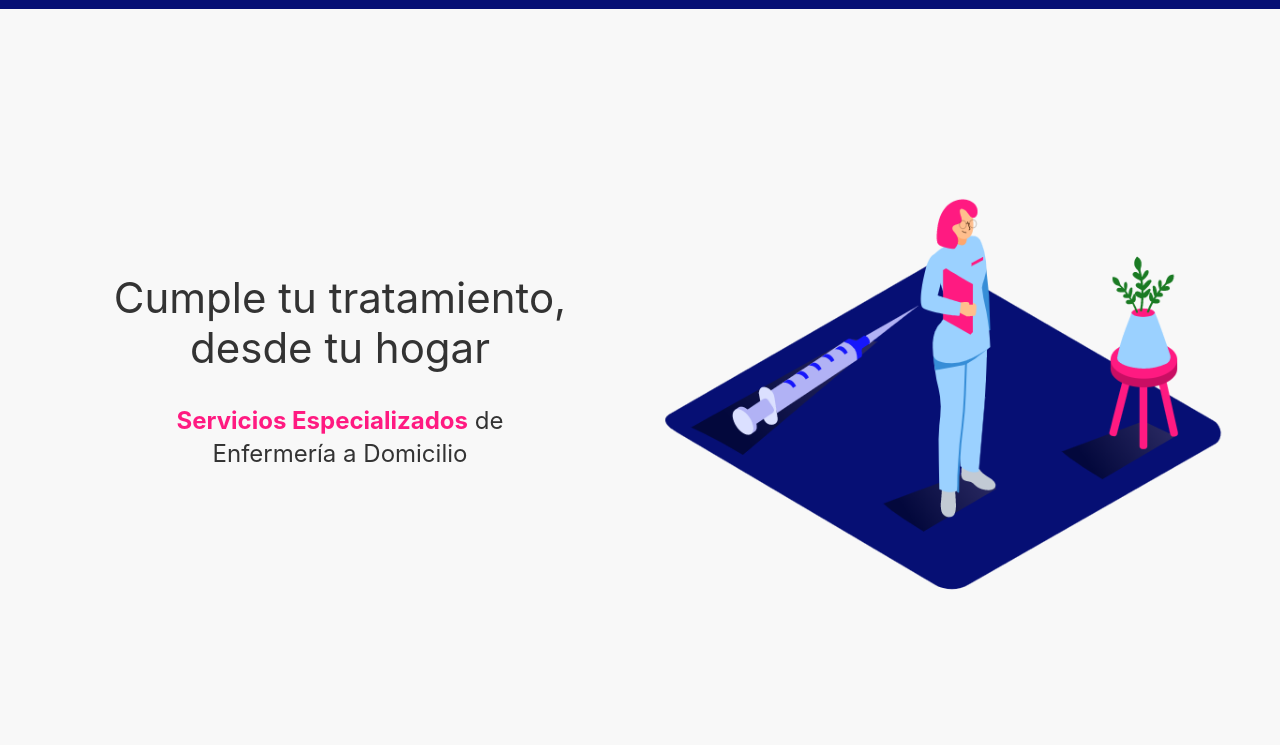
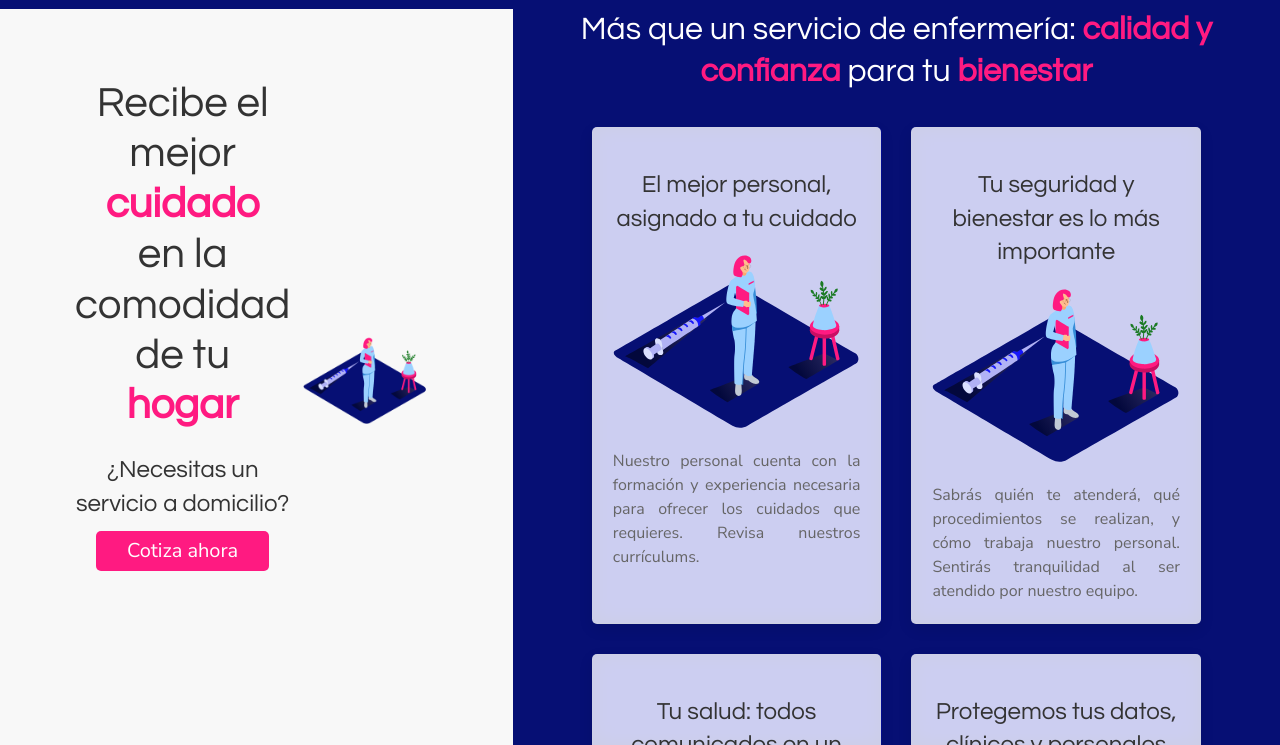
Before and after one commit to angelmc32/eio-website, a Gatsby site: page / in a window 1280 px wide. Shown: the part 55-800 px from the top of the page. Built offline with nearby package versions, Linux system fonts and the light colour scheme; Gatsby itself is replaced by a stand-in of ours.

Commit message:
:construction: Modified Hero section styles, added Benefits to landing page. WiP

```diff
--- /dev/null
+++ b/src/components/index/Benefits.js
@@ -0,0 +1,196 @@
+import React from "react";
+import styled from "styled-components";
+import { StaticImage } from "gatsby-plugin-image";
+
+const Benefits = () => {
+  return (
+    <BenefitsContainer className="uk-section">
+      <h2>
+        Más que un servicio de enfermería:{" "}
+        <span className="uk-text-pink uk-text-bold">calidad y confianza</span>{" "}
+        para tu <span className="uk-text-pink uk-text-bold">bienestar</span>{" "}
+      </h2>
+      <div className="grid-container">
+        <div className="uk-padding-small card-1">
+          <BenefitsCard className="uk-card uk-card-default uk-card-body">
+            <h3>El mejor personal, asignado a tu cuidado</h3>
+            <div className="uk-margin-bottom">
+              <StaticImage
+                src="../../images/nurse-isometric-pink.svg"
+                alt="Te ayudamos a conocer el universo de las inversiones"
+              />
+            </div>
+            <p>
+              Nuestro personal cuenta con la formación y experiencia necesaria
+              para ofrecer los cuidados que requieres. Revisa nuestros
+              currículums.
+            </p>
+          </BenefitsCard>
+        </div>
+        <div className="uk-padding-small card-2">
+          <BenefitsCard className="uk-card uk-card-default uk-card-body">
+            <h3>Tu seguridad y bienestar es lo más importante</h3>
+            <div className="uk-margin-bottom">
+              <StaticImage
+                src="../../images/nurse-isometric-pink.svg"
+                alt="Te ayudamos a conocer el universo de las inversiones"
+              />
+            </div>
+            <p>
+              Sabrás quién te atenderá, qué procedimientos se realizan, y cómo
+              trabaja nuestro personal. Sentirás tranquilidad al ser atendido
+              por nuestro equipo.
+            </p>
+          </BenefitsCard>
+        </div>
+        <div className="uk-padding-small card-3">
+          <BenefitsCard className="uk-card uk-card-default uk-card-body">
+            <h3>Tu salud: todos comunicados en un mismo canal</h3>
+            <div className="uk-margin-bottom">
+              <StaticImage
+                src="../../images/nurse-isometric-pink.svg"
+                alt="Te ayudamos a conocer el universo de las inversiones"
+              />
+            </div>
+            <p>
+              Conectamos a todo el equipo de cuidado: Involucramos a tu médico
+              en las indicaciones, actualizaciones y reportes diarios. No más
+              confusiones.
+            </p>
+          </BenefitsCard>
+        </div>
+        <div className="uk-padding-small card-4">
+          <BenefitsCard className="uk-card uk-card-default uk-card-body">
+            <h3>Protegemos tus datos, clínicos y personales </h3>
+            <div className="uk-margin-bottom">
+              <StaticImage
+                src="../../images/nurse-isometric-pink.svg"
+                alt="Te ayudamos a conocer el universo de las inversiones"
+              />
+            </div>
+            <p>
+              Creemos firmemente en la privacidad. Vamos más allá de las
+              regulaciones nacionales. Descubre las legislaciones
+              internacionales que adoptamos.
+            </p>
+          </BenefitsCard>
+        </div>
+      </div>
+    </BenefitsContainer>
+  );
+};
+
+const BenefitsContainer = styled.div`
+  min-height: calc(100vh - 64px);
+  display: flex !important;
+  flex-direction: column;
+  align-items: center;
+  background: #060f74;
+  color: #ffffff;
+  text-align: center;
+  padding: 0 5%;
+  h2 {
+    color: #ffffff !important;
+  }
+  .grid-container > * {
+    margin-bottom: 20px;
+  }
+
+  @media only screen and (min-width: 768px) and (max-width: 1365px) {
+    .grid-container {
+      display: grid;
+      grid-template-columns: repeat(2, 1fr);
+      grid-template-rows: repeat(2, 1fr);
+      grid-column-gap: 0px;
+      grid-row-gap: 0px;
+    }
+    .grid-container > * {
+      margin-bottom: 0;
+      display: flex;
+      justify-content: center;
+      align-items: center;
+    }
+    .card-1 {
+      grid-area: 1 / 1 / 2 / 2;
+    }
+    .card-2 {
+      grid-area: 1 / 2 / 2 / 3;
+    }
+    .card-3 {
+      grid-area: 2 / 1 / 3 / 2;
+    }
+    .card-4 {
+      grid-area: 2 / 2 / 3 / 3;
+    }
+  }
+
+  @media only screen and (min-width: 1366px) {
+    min-height: 92vh;
+    .grid-container {
+      display: grid;
+      grid-template-columns: repeat(4, 1fr);
+      grid-template-rows: 1fr;
+      grid-column-gap: 0px;
+      grid-row-gap: 0px;
+    }
+    .card-1 {
+      grid-area: 1 / 1 / 2 / 2;
+    }
+    .card-2 {
+      grid-area: 1 / 2 / 2 / 3;
+    }
+    .card-3 {
+      grid-area: 1 / 3 / 2 / 4;
+    }
+    .card-4 {
+      grid-area: 1 / 4 / 2 / 5;
+    }
+  }
+
+  @media only screen and (min-width: 1440px) {
+    min-height: 92vh !important;
+    width: 100%;
+    display: grid;
+    grid-template-columns: 1fr 1fr 1fr 1fr;
+    grid-template-rows: auto 1fr;
+    align-items: center;
+    h2,
+    p {
+      width: 100%;
+      grid-column: 1/5;
+    }
+    div.uk-padding-small {
+      min-height: 75%;
+    }
+  }
+`;
+
+const BenefitsCard = styled.div`
+  height: 100%;
+  padding: 40px 20px 20px 20px;
+  backdrop-filter: blur(10px) saturate(174%);
+  -webkit-backdrop-filter: blur(10px) saturate(174%);
+  background-color: rgba(255, 255, 255, 0.8);
+  border-radius: 5px;
+  border: 1px solid rgba(209, 213, 219, 0.3);
+
+  p {
+    text-align: justify;
+  }
+  @media only screen and (min-width: 768px) and (max-width: 1364px) {
+    div.uk-margin-bottom {
+      display: flex;
+      justify-content: center;
+    }
+    div.uk-margin-bottom > * {
+      max-width: 256px;
+    }
+  }
+  @media only screen and (min-width: 1366px) {
+    display: flex;
+    flex-direction: column;
+    justify-content: space-evenly;
+  }
+`;
+
+export default Benefits;
--- /dev/null
+++ b/src/components/index/Hero.js
@@ -0,0 +1,108 @@
+import React from "react";
+import styled from "styled-components";
+import { StaticImage } from "gatsby-plugin-image";
+
+const Hero = () => {
+  return (
+    <HeroContainer className="uk-section">
+      <div className="stmt-container">
+        <h1>
+          Recibe el mejor{" "}
+          <span className="uk-text-pink uk-text-bold">cuidado</span>
+          <br className="uk-visible@s" /> en la comodidad de tu{" "}
+          <span className="uk-text-pink uk-text-bold">hogar</span>
+        </h1>
+      </div>
+      <div className="hero-img-container">
+        <StaticImage
+          src="../../images/nurse-isometric-pink-large.png"
+          alt="Enfermera llegando a domicilio"
+          imgClassName="uk-width-2-5"
+        />
+      </div>
+      <div className="cta-container">
+        <h3>¿Necesitas un servicio a domicilio?</h3>
+        <button className="uk-button uk-button-primary">Cotiza ahora</button>
+      </div>
+    </HeroContainer>
+  );
+};
+
+const HeroContainer = styled.section`
+  min-height: calc(100vh - 64px);
+  display: flex !important;
+  flex-direction: column;
+  justify-content: center;
+  align-items: center;
+  padding-left: 15px;
+  padding-right: 15px;
+
+  h1,
+  h3 {
+    margin: 0;
+    text-align: center;
+  }
+
+  .cta-container {
+    display: flex;
+    flex-direction: column;
+    justify-content: center;
+    align-items: center;
+  }
+
+  button.uk-button.uk-button-primary {
+    font-size: 1.25rem;
+    margin: 5% 0;
+  }
+
+  .hero-img-container {
+    display: flex;
+    justify-content: center;
+  }
+
+  div.gatsby-image-wrapper.gatsby-image-wrapper-constrained {
+    width: 90%;
+  }
+
+  @media only screen and (max-height: 700px) {
+    div.gatsby-image-wrapper.gatsby-image-wrapper-constrained {
+      width: 70%;
+    }
+  }
+
+  @media only screen and (min-width: 768px) {
+    display: grid !important;
+    grid-template-columns: repeat(2, 1fr);
+    grid-template-rows: repeat(2, 1fr);
+    grid-column-gap: 0px;
+    grid-row-gap: 0px;
+    padding-left: 40px;
+    padding-right: 40px;
+
+    .stmt-container {
+      grid-area: 1 / 1 / 2 / 2;
+      height: 100%;
+      display: flex;
+      justify-content: center;
+      align-items: flex-end;
+    }
+    .hero-img-container {
+      grid-area: 1 / 2 / 3 / 3;
+    }
+    .cta-container {
+      grid-area: 2 / 1 / 3 / 2;
+      height: 100%;
+      display: flex;
+      flex-direction: column;
+      justify-content: start;
+      align-items: center;
+      padding-top: 20%;
+    }
+  }
+  @media only screen and (min-width: 1024px) {
+    padding-left: 75px;
+    padding-right: 75px;
+  }
+`;
+
+export default Hero;
--- a/src/components/layout/Header.js
+++ b/src/components/layout/Header.js
@@ -1,9 +1,13 @@
-import React from 'react';
-import PropTypes from 'prop-types';
-import Navbar from './Navbar';
+import React from "react";
+import PropTypes from "prop-types";
+import Navbar from "./Navbar";
 
 const Header = ({ siteTitle }) => {
-  return <Navbar />;
+  return (
+    <header>
+      <Navbar />
+    </header>
+  );
 };
 
 Header.propTypes = {
--- a/src/components/layout/Layout.js
+++ b/src/components/layout/Layout.js
@@ -26,7 +26,7 @@ const Layout = ({ children }) => {
   return (
     <>
       <Header siteTitle={data.site.siteMetadata?.title || `Title`} />
-      <main className="uk-container">{children}</main>
+      <main>{children}</main>
     </>
   );
 };
--- a/src/pages/index.js
+++ b/src/pages/index.js
@@ -1,53 +1,12 @@
-import React from 'react';
-import Layout from '../components/layout/Layout';
-import { StaticImage } from 'gatsby-plugin-image';
+import React from "react";
+import Layout from "../components/layout/Layout";
+import Hero from "../components/index/Hero";
+import Benefits from "../components/index/Benefits";
 
 const IndexPage = () => (
   <Layout>
-    <div className="uk-section uk-flex uk-height-1-1 uk-visible@s">
-      <div className="uk-width-1-2 uk-flex uk-flex-column uk-flex-center uk-flex-middle uk-text-center">
-        <h1>
-          Cumple tu tratamiento, <br />
-          desde tu hogar
-        </h1>
-        <h3 className="uk-margin-small">
-          <span className="uk-text-pink uk-text-bold">
-            Servicios Especializados
-          </span>{' '}
-          de
-          <br />
-          Enfermería a Domicilio
-        </h3>
-      </div>
-      <div className="uk-width-1-2 uk-flex uk-flex-center uk-flex-middle">
-        <StaticImage
-          src="../images/nurse-isometric-pink-large.png"
-          alt="Enfermera llegando a domicilio"
-        />
-      </div>
-    </div>
-    <div className="uk-section uk-flex uk-flex-column uk-height-1-1 uk-hidden@s">
-      <div className="uk-flex uk-flex-column uk-flex-center uk-flex-middle uk-text-center">
-        <h1 className="uk-margin-remove">
-          Cumple tu tratamiento, <br />
-          desde tu hogar
-        </h1>
-        <div className="uk-width-4-5">
-          <StaticImage
-            src="../images/nurse-isometric-pink-large.png"
-            alt="Enfermera llegando a domicilio"
-          />
-        </div>
-        <h2 className="uk-margin-small">
-          <span className="uk-text-pink uk-text-bold">
-            Servicios Especializados
-          </span>{' '}
-          de
-          <br />
-          Enfermería a Domicilio
-        </h2>
-      </div>
-    </div>
+    <Hero />
+    <Benefits />
   </Layout>
 );
 
--- a/src/styles/styles.css
+++ b/src/styles/styles.css
@@ -1,15 +1,29 @@
-#gatsby-focus-wrapper {
+#gatsby-focus-wrapper,
+body {
   background-color: #f8f8f8;
-  height: 100vh;
+  height: calc(
+    100vh - env(safe-area-inset-top, 0px) - env(safe-area-inset-bottom, 0px)
+  );
+  width: 100%;
+  overflow-x: hidden !important;
+}
+
+header {
+  max-height: 64px;
+  position: fixed;
+  top: 0;
+  width: 100%;
+  z-index: 10;
 }
 
 main {
+  display: flex;
+  justify-content: center;
   margin: 0 auto;
   max-width: 100%;
   height: calc(100vh - 64px);
-  font-family: "Nunito Sans", "Lato", -apple-system, BlinkMacSystemFont,
-    "Segoe UI", "Roboto", "Oxygen", "Ubuntu", "Cantarell", "Fira Sans",
-    "Droid Sans", "Helvetica Neue", sans-serif;
+  padding-top: 64px;
+  font-family: "Nunito Sans" !important;
   -webkit-font-smoothing: antialiased;
   -moz-osx-font-smoothing: grayscale;
 }
@@ -32,7 +46,7 @@ h3,
 h4,
 h5,
 h6 {
-  font-family: "Questrial", sans-serif;
+  font-family: "Questrial" !important;
 }
 
 input.uk-input {
```
